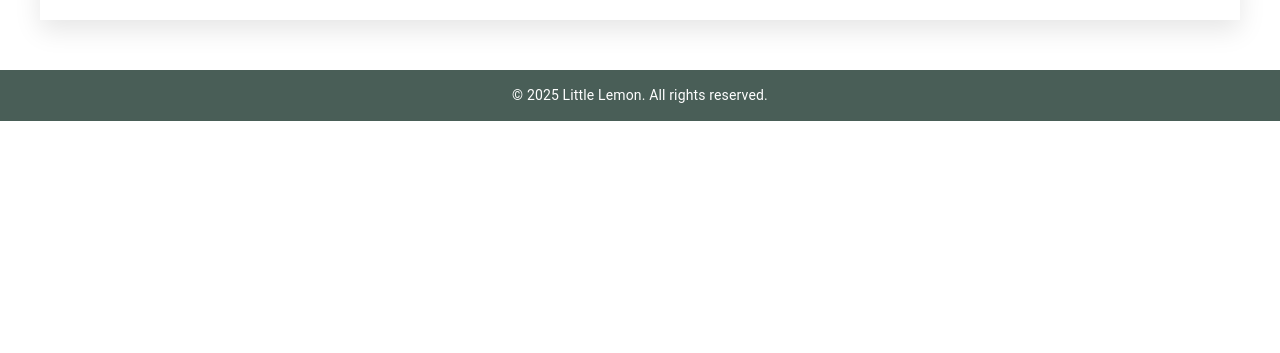
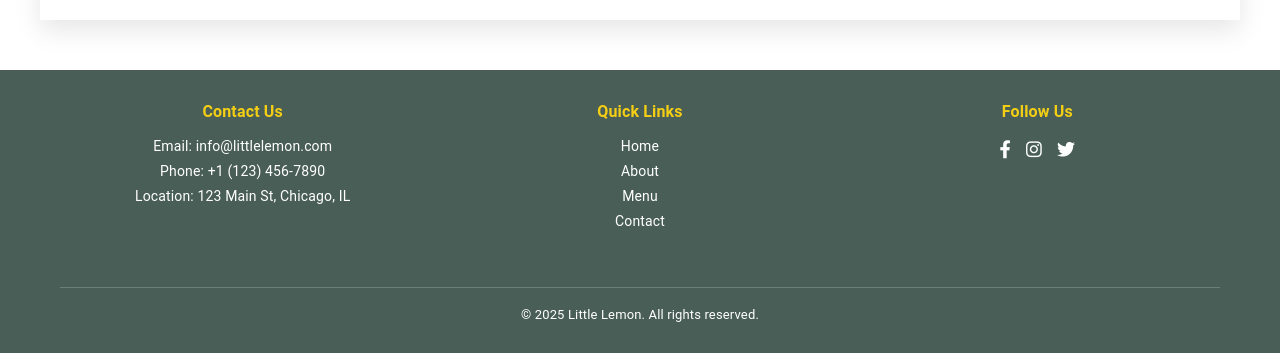
Before and after one commit to huzaifa-frontend/little-lemon-app, a React (Create React App) app: page / in a window 1280 px wide. Shown: the part 2119-2472 px from the top of the page. Before the commit the page ends 2240 px from the top, so only its background shows below. Built offline with nearby package versions, Linux system fonts and the light colour scheme.

Commit message:
Updated Footer and Its CSS

```diff
--- a/src/App.css
+++ b/src/App.css
@@ -140,15 +140,6 @@
   flex: 1;
   padding: 0px 20px;
   text-align: center;
-}
-
-/* === Footer Section === */
-footer {
-  background-color: #495e57;
-  color: white;
-  text-align: center;
-  padding: 15px 0;
-  font-size: 14px;
 }
 
 /* === Specials Section === */
@@ -431,6 +422,87 @@
   padding: 0 1rem;
 }
 
+/* === Footer Section === */
+footer {
+  background-color: #495e57;
+  color: white;
+  width: 100%;
+  padding: 30px 0;
+}
+
+.footer {
+  display: flex;
+  flex-wrap: wrap;
+  justify-content: space-around;
+  gap: 2rem;
+  max-width: 1200px;
+  margin: auto;
+  padding: 0 20px;
+  text-align: center;
+  font-size: 14px;
+}
+
+.footer-section {
+  flex: 1 1 200px;
+  min-width: 200px;
+}
+
+.footer-section h4 {
+  font-size: 16px;
+  margin-bottom: 10px;
+  color: #f4ce14;
+}
+
+.footer-section p,
+.footer-section li,
+.footer-section a {
+  color: #ffffff;
+  text-decoration: none;
+  line-height: 1.8;
+}
+
+.footer-section ul {
+  list-style: none;
+  padding: 0;
+  margin: 0;
+}
+
+.footer-section a:hover {
+  color: #f4ce14;
+  text-decoration: underline;
+}
+
+.company-rights {
+  flex-basis: 100%;
+  margin-top: 20px;
+  border-top: 1px solid #ffffff33;
+  padding-top: 15px;
+  font-size: 13px;
+}
+
+/* Social icons */
+.social-icons {
+  display: flex;
+  justify-content: center;
+  gap: 15px;
+  padding-top: 10px;
+}
+
+.social-icons li {
+  display: inline-block;
+}
+
+.social-icons a {
+  font-size: 18px;
+  color: white;
+  transition: color 0.3s;
+}
+
+.social-icons a:hover {
+  color: #f4ce14;
+}
+
+
 /* === Responsive Styles === */
 @media (max-width: 700px) {
   /* Responsive Navigation */
@@ -577,4 +649,33 @@
   .booking-description {
     font-size: 1.2rem;
   }
+
+/* Responsive Footer Section */
+  .footer {
+    flex-direction: column;
+    align-items: center;
+    text-align: center;
+    padding: 20px;
+  }
+
+  .footer-section {
+    flex: 1 1 100%;
+    margin-bottom: 20px;
+  }
+
+  .footer-section h4 {
+    margin-bottom: 8px;
+  }
+
+  .social-icons {
+    justify-content: center;
+    flex-wrap: wrap;
+    gap: 10px;
+  }
+
+  .company-rights {
+    margin-top: 10px;
+    padding-top: 10px;
+    font-size: 12px;
+  }
 }
--- a/src/components/common/Footer.js
+++ b/src/components/common/Footer.js
@@ -1,7 +1,37 @@
 function Footer() {
   return (
     <footer>
+      <div className="footer">
+        <div className="footer-section contact-info">
+          <h4>Contact Us</h4>
+          <p>Email: info@littlelemon.com</p>
+          <p>Phone: +1 (123) 456-7890</p>
+          <p>Location: 123 Main St, Chicago, IL</p>
+        </div>
+
+        <div className="footer-section quick-links">
+          <h4>Quick Links</h4>
+          <ul>
+            <li><a href="/">Home</a></li>
+            <li><a href="/about">About</a></li>
+            <li><a href="/menu">Menu</a></li>
+            <li><a href="/contact">Contact</a></li>
+          </ul>
+        </div>
+
+        <div className="footer-section social-media">
+          <h4>Follow Us</h4>
+          <ul className="social-icons">
+            <li><a href="https://facebook.com" target="_blank" rel="noreferrer"><i className="fab fa-facebook-f"></i></a></li>
+            <li><a href="https://instagram.com" target="_blank" rel="noreferrer"><i className="fab fa-instagram"></i></a></li>
+            <li><a href="https://twitter.com" target="_blank" rel="noreferrer"><i className="fab fa-twitter"></i></a></li>
+          </ul>
+        </div>
+
+        <div className="footer-section company-rights">
           <p>&copy; 2025 Little Lemon. All rights reserved.</p>
+        </div>
+      </div>
     </footer>
   );
 }
```
Lines whose indentation alone changed are shown as unchanged.
